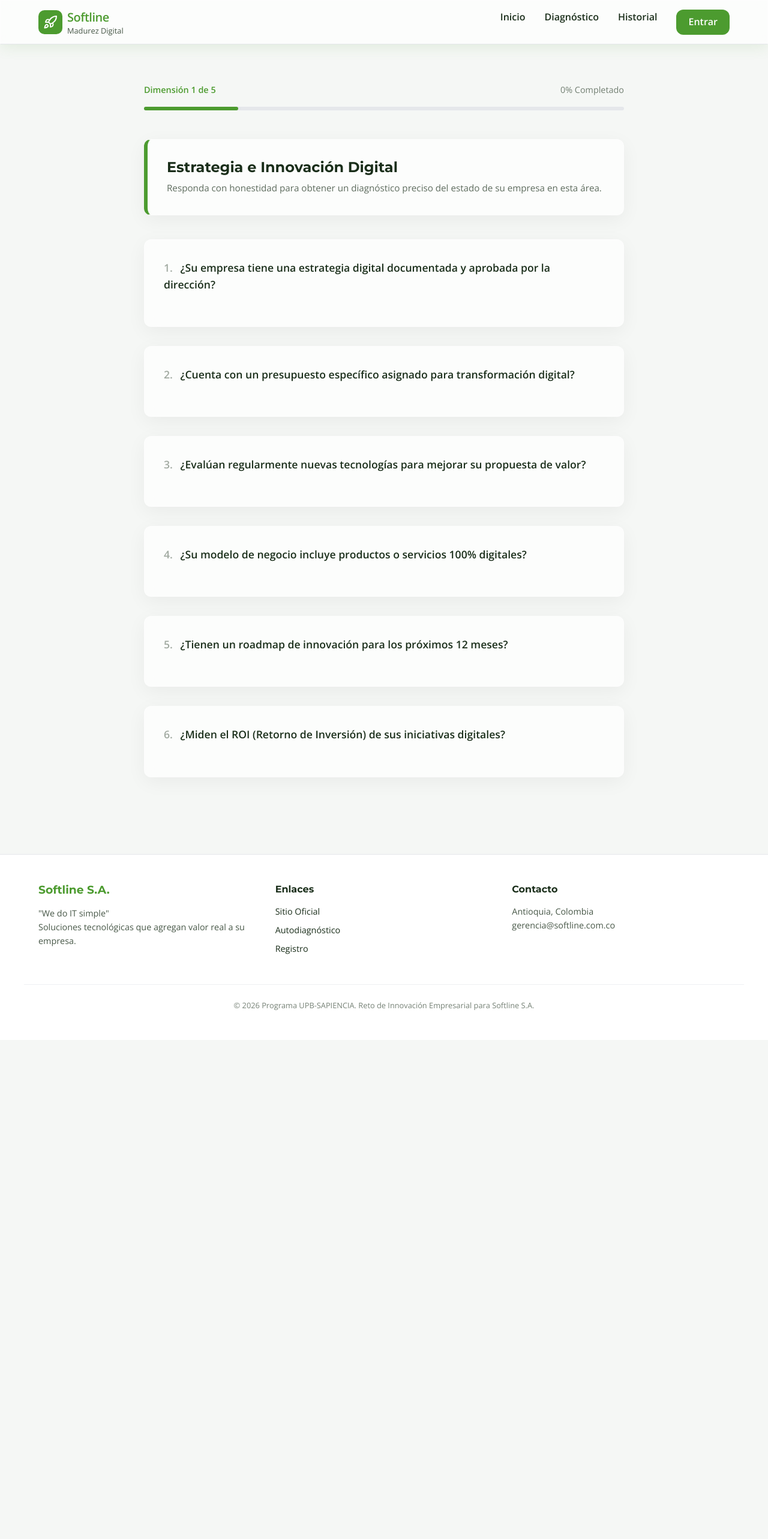
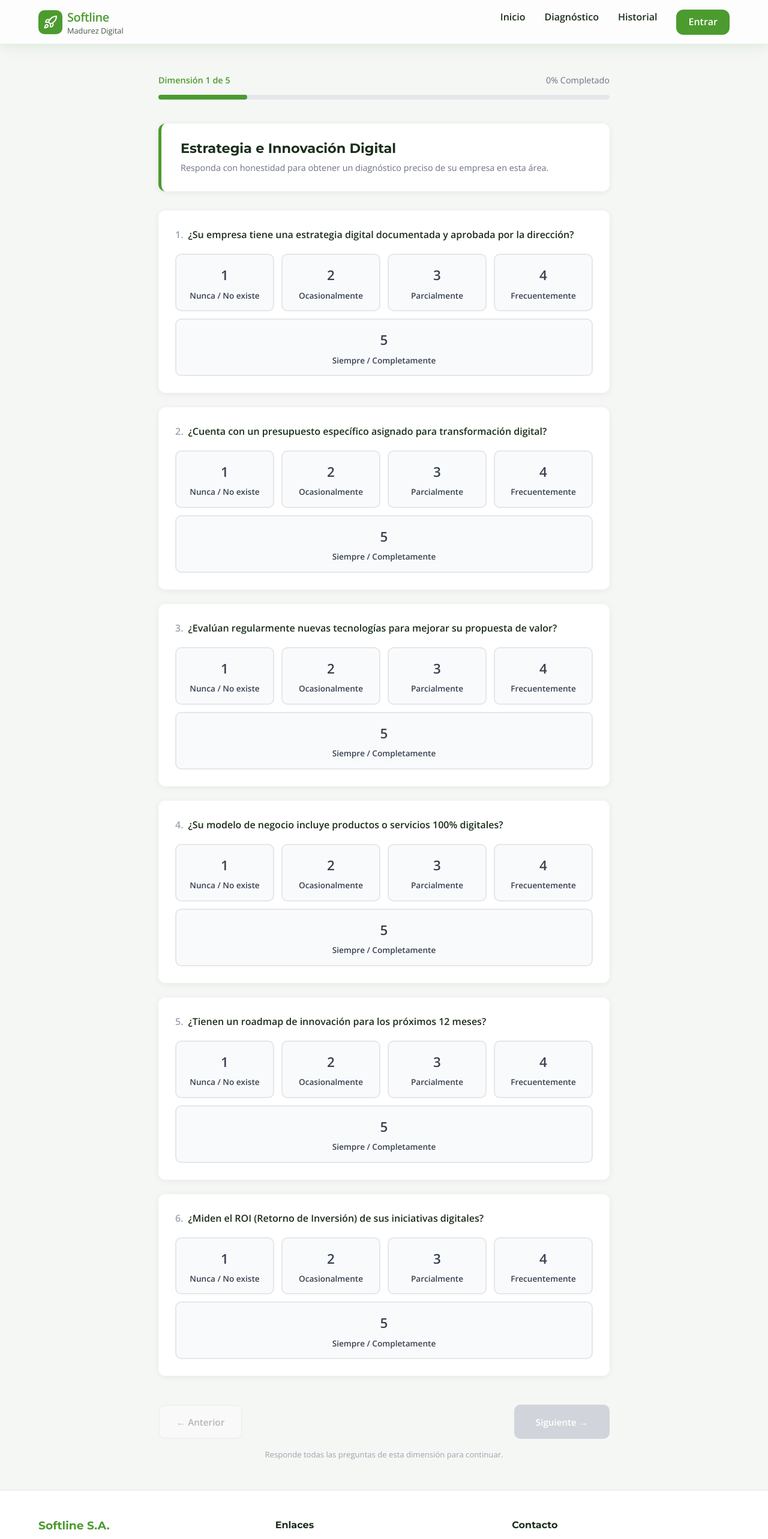
Before and after one commit to cestrad5/madurez-digital-tic, a React (Vite) app: page /assessment in a window 1280 px wide. Shown: the top 2566 px of the page at 60% size. Before the commit the page ends 1734 px from the top, so only its background shows below. Built offline with nearby package versions, Linux system fonts and the light colour scheme.

Commit message:
🎨 Fix all invisible buttons + white background across full app

```diff
--- a/src/pages/Assessment.jsx
+++ b/src/pages/Assessment.jsx
@@ -2,22 +2,20 @@ import React, { useState } from 'react';
 import { useNavigate } from 'react-router-dom';
 import { QUESTIONS, DIMENSIONS } from '../lib/questions';
 import { calculateScoring } from '../lib/scoring';
-import { ChevronRight, ChevronLeft, CheckCircle2 } from 'lucide-react';
 
 const Assessment = () => {
-  const [currentStep, setCurrentStep] = useState(0); // 0-4 (dimensiones)
+  const [currentStep, setCurrentStep] = useState(0);
   const [answers, setAnswers] = useState({});
   const [isSubmitting, setIsSubmitting] = useState(false);
   const navigate = useNavigate();
 
   const currentDimension = DIMENSIONS[currentStep];
   const dimensionQuestions = QUESTIONS.filter(q => q.dimension === currentDimension.id);
+  const isStepComplete = dimensionQuestions.every(q => answers[q.id] !== undefined);
 
   const handleAnswer = (questionId, value) => {
     setAnswers(prev => ({ ...prev, [questionId]: value }));
   };
-
-  const isStepComplete = dimensionQuestions.every(q => answers[q.id]);
 
   const nextStep = () => {
     if (currentStep < DIMENSIONS.length - 1) {
@@ -35,160 +33,181 @@ const Assessment = () => {
     }
   };
 
-  const handleSubmit = async () => {
+  const handleSubmit = () => {
     setIsSubmitting(true);
-    // Simular guardado en Firestore
     const results = calculateScoring(answers);
     const assessmentId = Date.now().toString();
     localStorage.setItem(`assessment_${assessmentId}`, JSON.stringify({
-      id: assessmentId,
-      answers,
-      results,
+      id: assessmentId, answers, results,
       createdAt: new Date().toISOString()
     }));
-
-    // Simular delay
-    setTimeout(() => {
-      navigate(`/results/${assessmentId}`);
-    }, 1500);
+    setTimeout(() => navigate(`/results/${assessmentId}`), 1500);
   };
 
   if (isSubmitting) {
     return (
-      <div className="container" style={{ display: 'flex', flexDirection: 'column', alignItems: 'center', justifyContent: 'center', minHeight: '60vh' }}>
-        <div className="spinner" style={{
-          width: '50px',
-          height: '50px',
-          border: '5px solid rgba(76, 155, 47, 0.1)',
-          borderTop: '5px solid var(--color-primary)',
+      <div style={{ display: 'flex', flexDirection: 'column', alignItems: 'center', justifyContent: 'center', minHeight: '60vh', gap: '1.5rem' }}>
+        <div style={{
+          width: '56px', height: '56px',
+          border: '5px solid #e5e7eb',
+          borderTop: '5px solid #4C9B2F',
           borderRadius: '50%',
-          animation: 'spin 1s linear infinite',
-          marginBottom: '2rem'
+          animation: 'spin 1s linear infinite'
         }}></div>
-        <h2>Calculando sus resultados...</h2>
-        <p style={{ opacity: 0.7 }}>Estamos analizando su madurez digital vs. el benchmark regional.</p>
+        <h2 style={{ color: '#1A2E1A' }}>Calculando sus resultados...</h2>
+        <p style={{ color: '#6B7280' }}>Analizando su madurez digital vs. el benchmark regional.</p>
         <style>{`@keyframes spin { 0% { transform: rotate(0deg); } 100% { transform: rotate(360deg); } }`}</style>
       </div>
     );
   }
 
+  const progressPct = Math.round((currentStep / DIMENSIONS.length) * 100);
+
   return (
-    <div className="container" style={{ padding: '4rem 0' }}>
-      <div style={{ maxWidth: '800px', margin: '0 auto' }}>
-        {/* Progress Header */}
-        <div style={{ marginBottom: '3rem' }}>
-          <div style={{ display: 'flex', justifyContent: 'space-between', marginBottom: '1rem', fontSize: '0.9rem' }}>
-            <span style={{ fontWeight: 700, color: 'var(--color-primary)' }}>
+    <div style={{ maxWidth: '800px', margin: '0 auto', padding: '3rem 1.5rem' }}>
+
+      {/* Progress */}
+      <div style={{ marginBottom: '2.5rem' }}>
+        <div style={{ display: 'flex', justifyContent: 'space-between', marginBottom: '0.75rem', fontSize: '0.9rem' }}>
+          <span style={{ fontWeight: 700, color: '#4C9B2F' }}>
             Dimensión {currentStep + 1} de {DIMENSIONS.length}
           </span>
-            <span style={{ opacity: 0.6 }}>
-              {Math.round(((currentStep) / DIMENSIONS.length) * 100)}% Completado
-            </span>
+          <span style={{ color: '#6B7280' }}>{progressPct}% Completado</span>
         </div>
-          <div style={{ background: 'var(--color-border)', height: '6px', borderRadius: '3px', display: 'flex', gap: '4px' }}>
+        <div style={{ background: '#E5E7EB', height: '8px', borderRadius: '4px', display: 'flex', gap: '3px' }}>
           {DIMENSIONS.map((_, i) => (
             <div key={i} style={{
-                flex: 1,
-                height: '100%',
-                background: i <= currentStep ? 'var(--color-primary)' : 'transparent',
-                borderRadius: '3px',
-                transition: 'var(--transition)'
+              flex: 1, height: '100%',
+              background: i <= currentStep ? '#4C9B2F' : 'transparent',
+              borderRadius: '4px',
+              transition: 'background 0.3s ease'
             }}></div>
           ))}
         </div>
       </div>
 
-        {/* Dimension Info */}
-        <div className="glass" style={{ padding: '2rem', borderRadius: 'var(--radius)', marginBottom: '2.5rem', borderLeft: `6px solid ${currentDimension.color}` }}>
-          <h2 style={{ marginBottom: '0.5rem' }}>{currentDimension.name}</h2>
-          <p style={{ opacity: 0.7, fontSize: '0.95rem' }}>Responda con honestidad para obtener un diagnóstico preciso del estado de su empresa en esta área.</p>
+      {/* Dimension Header */}
+      <div style={{
+        background: 'white', padding: '1.75rem 2rem',
+        borderRadius: '12px', marginBottom: '2rem',
+        borderLeft: `5px solid ${currentDimension.color}`,
+        boxShadow: '0 2px 12px rgba(0,0,0,0.06)'
+      }}>
+        <h2 style={{ margin: '0 0 0.5rem', color: '#1A2E1A', fontSize: '1.4rem' }}>{currentDimension.name}</h2>
+        <p style={{ margin: 0, color: '#6B7280', fontSize: '0.9rem' }}>
+          Responda con honestidad para obtener un diagnóstico preciso de su empresa en esta área.
+        </p>
       </div>
 
       {/* Questions */}
-        <div style={{ display: 'flex', flexDirection: 'column', gap: '2rem' }}>
+      <div style={{ display: 'flex', flexDirection: 'column', gap: '1.5rem' }}>
         {dimensionQuestions.map((q, idx) => (
-            <div key={q.id} className="glass" style={{ padding: '2rem', borderRadius: 'var(--radius)' }}>
-              <p style={{ fontWeight: 600, fontSize: '1.1rem', marginBottom: '1.5rem' }}>
-                <span style={{ opacity: 0.4, marginRight: '0.5rem' }}>{idx + 1}.</span> {q.text}
+          <div key={q.id} style={{
+            background: 'white', padding: '1.75rem',
+            borderRadius: '12px', boxShadow: '0 2px 12px rgba(0,0,0,0.06)'
+          }}>
+            <p style={{ fontWeight: 600, fontSize: '1rem', color: '#1A2E1A', marginBottom: '1.25rem', lineHeight: '1.5' }}>
+              <span style={{ color: '#9CA3AF', marginRight: '0.5rem' }}>{idx + 1}.</span>
+              {q.text}
             </p>
-              <div style={{
-                display: 'flex',
-                flexWrap: 'wrap',
-                gap: '1rem'
-              }}>
-                {(q.options || []).map(opt => (
-                  <button
+
+            {/* Answer Options */}
+            <div style={{ display: 'flex', flexWrap: 'wrap', gap: '0.75rem' }}>
+              {(q.options || []).map(opt => {
+                const isSelected = answers[q.id] === opt.value;
+                return (
+                  <div
                     key={opt.value}
-                    type="button"
+                    role="button"
+                    tabIndex={0}
                     onClick={() => handleAnswer(q.id, opt.value)}
+                    onKeyDown={(e) => e.key === 'Enter' && handleAnswer(q.id, opt.value)}
                     style={{
-                      flex: '1 1 150px',
-                      padding: '1.25rem 1rem',
-                      borderRadius: 'var(--radius)',
-                      fontSize: '0.9rem',
-                      fontWeight: 700,
+                      flex: '1 1 130px',
+                      padding: '1rem 0.75rem',
+                      borderRadius: '10px',
+                      fontSize: '0.85rem',
+                      fontWeight: 600,
                       textAlign: 'center',
-                      background: answers[q.id] === opt.value ? 'var(--color-primary)' : 'white',
-                      color: answers[q.id] === opt.value ? 'white' : 'var(--color-text)',
-                      border: answers[q.id] === opt.value ? '1px solid var(--color-primary)' : '1px solid var(--color-border)',
+                      cursor: 'pointer',
+                      background: isSelected ? '#4C9B2F' : '#F9FAFB',
+                      color: isSelected ? '#FFFFFF' : '#374151',
+                      border: isSelected ? '2px solid #4C9B2F' : '2px solid #E5E7EB',
                       display: 'flex',
                       flexDirection: 'column',
                       alignItems: 'center',
-                      gap: '0.5rem',
-                      cursor: 'pointer',
-                      transition: 'var(--transition)'
+                      gap: '0.4rem',
+                      transition: 'all 0.2s ease',
+                      userSelect: 'none',
                     }}
                   >
-                    <span style={{ fontSize: '1.5rem' }}>{opt.value}</span>
-                    <span>{opt.label}</span>
-                  </button>
-                ))}
-                {!q.options && <p style={{ color: 'red' }}>Error: No hay opciones para esta pregunta.</p>}
+                    <span style={{ fontSize: '1.4rem' }}>{opt.value}</span>
+                    <span style={{ lineHeight: '1.3' }}>{opt.label}</span>
+                  </div>
+                );
+              })}
             </div>
           </div>
         ))}
       </div>
 
-        {/* Navigation Buttons */}
-        <div style={{ display: 'flex', justifyContent: 'space-between', marginTop: '4rem' }}>
-          <button
+      {/* Navigation */}
+      <div style={{ display: 'flex', justifyContent: 'space-between', marginTop: '3rem', gap: '1rem' }}>
+        <div
+          role="button"
+          tabIndex={0}
           onClick={prevStep}
-            disabled={currentStep === 0}
+          onKeyDown={(e) => e.key === 'Enter' && prevStep()}
           style={{
-              padding: '1rem 2rem',
-              borderRadius: 'var(--radius)',
+            padding: '0.9rem 1.75rem',
+            borderRadius: '10px',
             fontWeight: 700,
+            fontSize: '0.95rem',
+            cursor: currentStep === 0 ? 'not-allowed' : 'pointer',
+            opacity: currentStep === 0 ? 0.35 : 1,
+            background: 'white',
+            color: '#374151',
+            border: '2px solid #E5E7EB',
             display: 'flex',
             alignItems: 'center',
             gap: '0.5rem',
-              opacity: currentStep === 0 ? 0.3 : 1,
-              background: 'transparent',
-              color: 'var(--color-text)',
-              border: '1px solid var(--color-border)'
+            userSelect: 'none',
           }}
         >
-            <ChevronLeft size={20} /> Anterior
-          </button>
+          ← Anterior
+        </div>
 
-          <button
-            onClick={nextStep}
-            disabled={!isStepComplete}
+        <div
+          role="button"
+          tabIndex={0}
+          onClick={isStepComplete ? nextStep : undefined}
+          onKeyDown={(e) => e.key === 'Enter' && isStepComplete && nextStep()}
           style={{
-              padding: '1rem 3rem',
-              borderRadius: 'var(--radius)',
-              fontWeight: 700,
+            padding: '0.9rem 2.25rem',
+            borderRadius: '10px',
+            fontWeight: 800,
+            fontSize: '0.95rem',
+            cursor: isStepComplete ? 'pointer' : 'not-allowed',
+            background: isStepComplete ? '#4C9B2F' : '#D1D5DB',
+            color: 'white',
+            border: 'none',
             display: 'flex',
             alignItems: 'center',
             gap: '0.5rem',
-              background: isStepComplete ? 'var(--color-primary)' : 'var(--color-border)',
-              color: 'white',
-              cursor: isStepComplete ? 'pointer' : 'not-allowed'
+            boxShadow: isStepComplete ? '0 4px 14px rgba(76,155,47,0.3)' : 'none',
+            userSelect: 'none',
           }}
         >
-            {currentStep === DIMENSIONS.length - 1 ? 'Finalizar y Ver Resultados' : 'Siguiente'} <ChevronRight size={20} />
-          </button>
+          {currentStep === DIMENSIONS.length - 1 ? '✅ Finalizar y Ver Resultados' : 'Siguiente →'}
         </div>
       </div>
+
+      {/* Helper text */}
+      {!isStepComplete && (
+        <p style={{ textAlign: 'center', color: '#9CA3AF', fontSize: '0.82rem', marginTop: '1rem' }}>
+          Responde todas las preguntas de esta dimensión para continuar.
+        </p>
+      )}
     </div>
   );
 };
--- a/src/styles/global.css
+++ b/src/styles/global.css
@@ -33,6 +33,10 @@ button {
   cursor: pointer;
   border: none;
   outline: none;
+  background: transparent;
+  color: inherit;
+  padding: 0;
+  margin: 0;
   transition: var(--transition);
 }
 
```
Also changed, not shown: src/pages/Results.jsx (+15 -8 lines), src/pages/Roadmap.jsx (+15 -8 lines), src/styles/variables.css (+2 -10 lines), 5 other files (tests, documents, lock files or other folders). Lines whose indentation alone changed are shown as unchanged.
